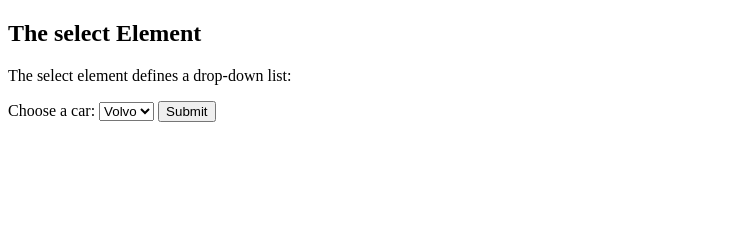
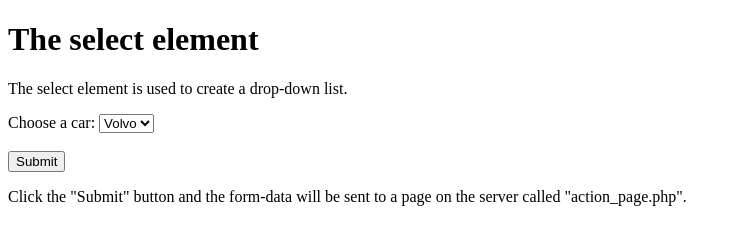
Before and after one commit to samuburkner/tunasalunotech.github.html, a plain HTML site: page teste.tech.html in a window 1280 px wide. Shown: the whole page, without its empty margins (0-741 px from the left). Drawn offline with Linux system fonts and the light colour scheme.

Commit message:
Update teste.tech.html

```diff
--- a/teste.tech.html
+++ b/teste.tech.html
@@ -2,20 +2,24 @@
 <html>
 <body>
 
-<h2>The select Element</h2>
+<h1>The select element</h1>
 
-<p>The select element defines a drop-down list:</p>
+<p>The select element is used to create a drop-down list.</p>
 
 <form action="/action_page.php">
   <label for="cars">Choose a car:</label>
-  <select id="cars" name="cars">
+  <select name="cars" id="cars">
     <option value="volvo">Volvo</option>
     <option value="saab">Saab</option>
-    <option value="fiat">Fiat</option>
+    <option value="opel">Opel</option>
     <option value="audi">Audi</option>
   </select>
-  <input type="submit">
+  <br><br>
+  <input type="submit" value="Submit">
 </form>
+
+<p>Click the "Submit" button and the form-data will be sent to a page on the
+server called "action_page.php".</p>
 
 </body>
 </html>
```
